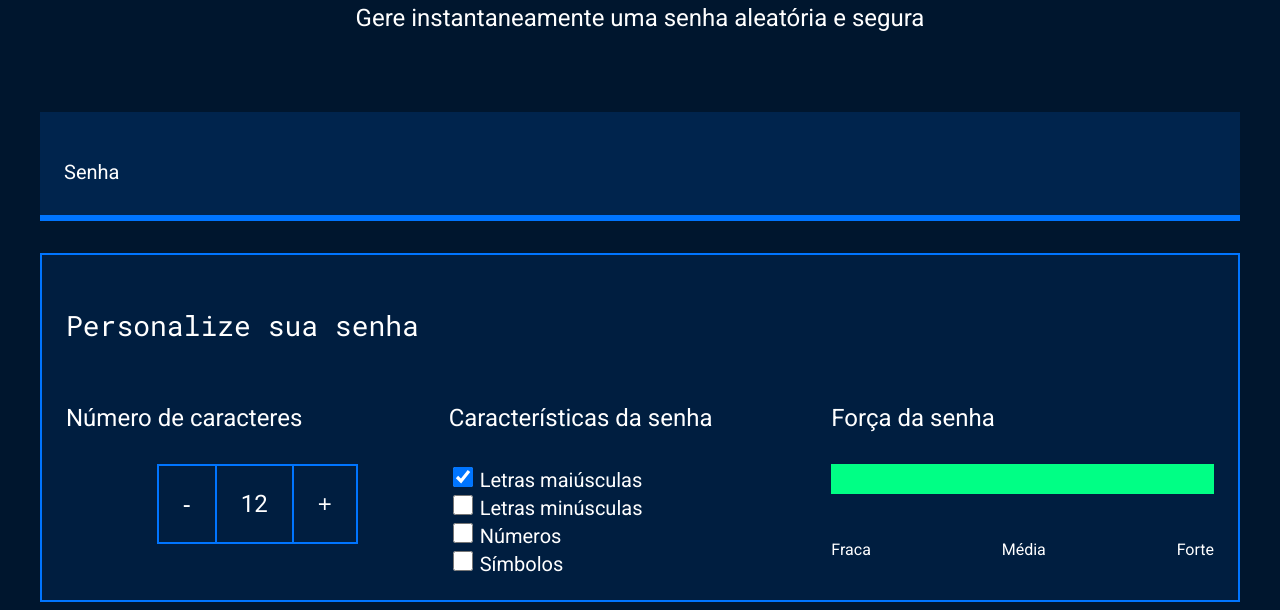
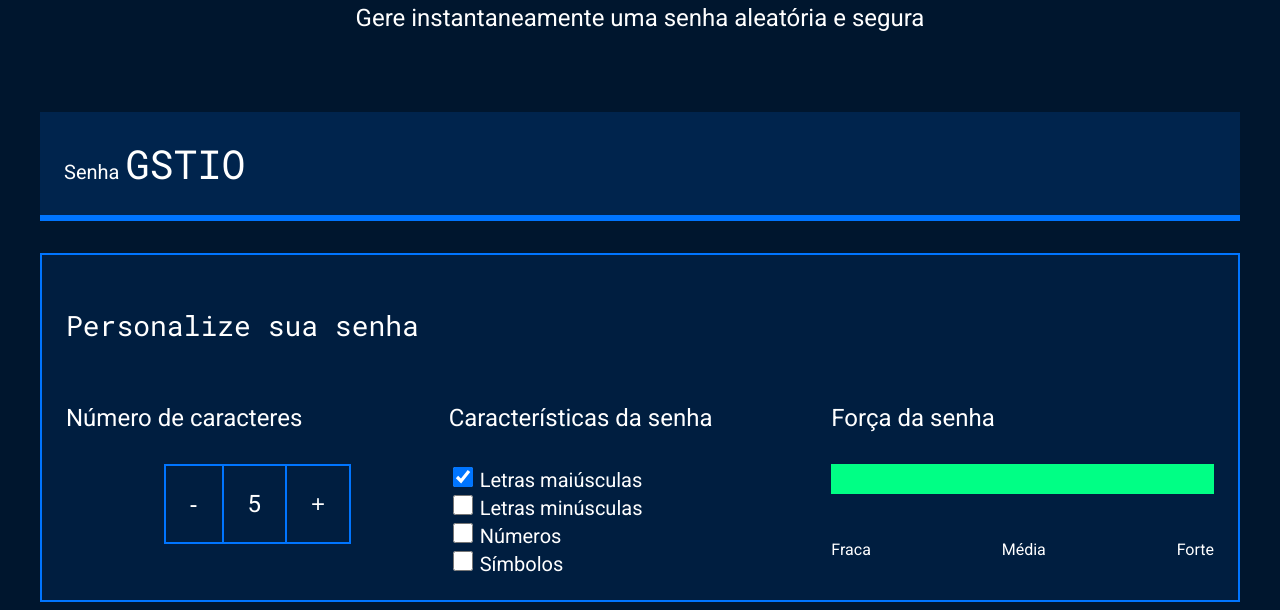
Before and after one commit to ariclenesalmeida/criador-de-senha, a plain HTML site: page index.html in a window 1280 px wide. Shown: the part 191-801 px from the top of the page. Drawn offline with Linux system fonts and the light colour scheme.

Commit message:
Add files via upload

```diff
--- a/index.html
+++ b/index.html
@@ -17,7 +17,7 @@
         </div>
         <div class="conteudo-senha">
             <label for="senha">Senha</label>
-            <input name="senha" type="text" id="campo-senha">
+            <input name="senha" type="text" id="campo-senha"readonly>
         </div>
         <div class="parametro">
             <h3 class="parametro-titulo">Personalize sua senha</h3>
@@ -62,6 +62,7 @@
             </div>
         </div>
     </section>
+    <script src="main.js"></script>
 </body>
 
 </html>
--- a/main.js
+++ b/main.js
@@ -1,5 +1,5 @@
-const numeroSenha = document.querySelector(' parametro-senha__texto');
-let tamanhoSenha =12;
+const numeroSenha = document.querySelector('.parametro-senha__texto');
+let tamanhoSenha = 5;
 numeroSenha.textContent = tamanhoSenha;
 
 const botoes = document.querySelectorAll('.parametro-senha__botao');
@@ -8,14 +8,33 @@ botoes[0].onclick = diminuiTamanho;
 botoes[1].onclick = aumentaTamanho;
 
 function diminuiTamanho(){
-    if (tamanhoSenha >1){
+    if (tamanhoSenha > 1){
+       // tamanhoSenha = tamanhoSenha-1;
         tamanhoSenha--;
     }
     numeroSenha.textContent = tamanhoSenha;
+    geraSenha();
 }
 function aumentaTamanho(){
     if (tamanhoSenha < 20){
-        tamanhoSenha++;
+       // tamanhoSenha = tamanhoSenha+1;
+       tamanhoSenha++;
     }
     numeroSenha.textContent = tamanhoSenha;
+    geraSenha();
 }
+
+const campoSenha = document.querySelector('#campo-senha');
+
+const letrasMaiusculas = 'ABCDEFGHIJKLMNOPQRSTUVXYWZ';
+geraSenha();
+
+function geraSenha(){
+    let senha = '';
+    for (let i = 0; i < tamanhoSenha;i++){
+        let numeroAleatorio = Math.random()*letrasMaiusculas.length;
+        numeroAleatorio = Math.floor(numeroAleatorio);
+        senha = senha + letrasMaiusculas[numeroAleatorio];
+    }
+    campoSenha.value = senha;
+}
```
